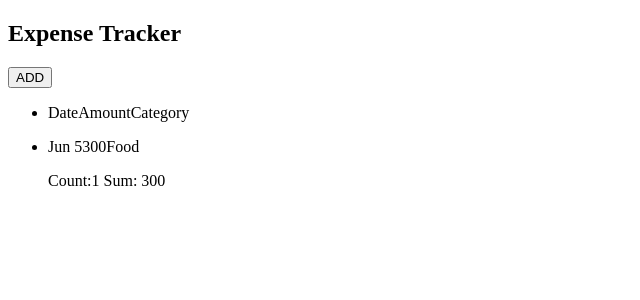
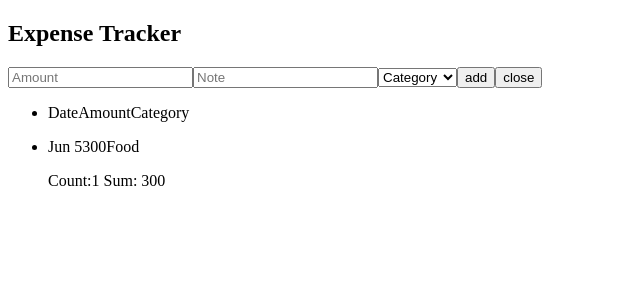
Before and after one commit to hodayaabu/Expense-Tracker, a React (Vite) app: page / in a window 1280 px wide. Both pictures are taken after a click on the button "ADD". Shown: the top 300 px of the page, without its empty margins (0-640 px from the left). Built offline with nearby package versions, Linux system fonts and the light colour scheme.

Commit message:
adding add expense

```diff
--- a/src/comps/ExpenseList.jsx
+++ b/src/comps/ExpenseList.jsx
@@ -11,9 +11,11 @@ export function ExpenseList({ expenses }) {
     }, [expenses.amount])
 
     function calcSum() {
-        for (let i = 0; i < expenses.length; i++) {
-            setSum(sum + expenses[i].amount)
-        }
+        let x = 0
+        for (let i = 0; i < expenses.length; i++) (
+            x = x + expenses[i].amount
+        )
+        setSum(x)
     }
 
     return (
--- a/src/pages/Home.jsx
+++ b/src/pages/Home.jsx
@@ -1,20 +1,51 @@
-import { useEffect } from 'react'
+import { useEffect, useState } from 'react'
 import { ExpenseList } from '../comps/ExpenseList'
 import { expenseActions } from '../store/actions/expense.actions'
 import { useSelector } from "react-redux"
+import { utilService } from '../services/util.service'
 
 export function Home() {
+    const [isAdding, setIsAdding] = useState(false)
+    const [newExpense, setNewExpense] = useState(utilService.createExpense())
     const expenses = useSelector((storeState) => storeState.expenseModule.expenses);
 
     useEffect(() => {
         loadExpenses()
-    }, [])
+    }, [expenses])
 
     async function loadExpenses() {
         try {
             await expenseActions.loadExpenses();
         } catch (err) {
             console.log("Issues loading expenses ,", err);
+        }
+    }
+    function handleIsAdding() {
+        setIsAdding(!isAdding)
+        if (!isAdding) setNewExpense(utilService.createExpense())
+    }
+
+
+    function handleChange(ev) {
+        let { value, name: field, type } = ev.target
+        switch (type) {
+            case 'number':
+                value = (+value || '')
+                break;
+            default:
+                break;
+        }
+        setNewExpense((prevNewExpense) => ({ ...prevNewExpense, [field]: value }))
+    }
+
+
+    async function handleAddingExpense(ev) {
+        ev.preventDefault()
+        try {
+            handleIsAdding()
+            await expenseActions.addExpenses(newExpense);
+        } catch (err) {
+            console.log("Issues adding expenses ,", err);
         }
     }
 
@@ -25,7 +56,44 @@ export function Home() {
                 <h1 className='main-title'>Expense Tracker</h1>
 
                 <div className="container">
-                    <button>ADD</button>
+                    {!isAdding ? (
+                        <button className='add-new-expense' onClick={handleIsAdding}>ADD</button>
+                    ) : (
+                        <div className="add-new-expense">
+                            <input
+                                type="number"
+                                name='amount'
+                                value={newExpense.amount}
+                                placeholder='Amount'
+                                onChange={handleChange}
+                            />
+
+                            <input
+                                type="text"
+                                name='note'
+                                value={newExpense.note}
+                                placeholder='Note'
+                                onChange={handleChange}
+                            />
+
+                            <select
+                                name="category"
+                                value={newExpense.category}
+                                onChange={handleChange}
+                            >
+                                <option value="">Category</option>
+                                <option value="Food"> Food</option>
+                                <option value="Transport"> Transport</option>
+                                <option value="Utilities"> Utilities</option>
+                                <option value="Shopping"> Shopping</option>
+                                <option value="Other"> Other</option>
+                            </select>
+
+                            <button onClick={(ev) => handleAddingExpense(ev)}>add</button>
+                            <button onClick={handleIsAdding}>close</button>
+                        </div>
+
+                    )}
                     <ExpenseList expenses={expenses} />
                 </div>
             </div>
--- a/src/services/async-storage.service.js
+++ b/src/services/async-storage.service.js
@@ -24,7 +24,7 @@ function get(entityType, entityId) {
 function post(entityType, newEntity) {
     newEntity = { ...newEntity }
     newEntity._id = utilService.makeId()
-    newEntity.createdAt = Date.now()
+    newEntity.date = Date.now()
     return query(entityType).then(entities => {
         entities.push(newEntity)
         _save(entityType, entities)
--- a/src/services/expense.service.local.js
+++ b/src/services/expense.service.local.js
@@ -8,10 +8,15 @@ _createExpenses()
 
 export const expenseService = {
     query,
+    post
 }
 
 function query() {
     return storageService.query(STORAGE_KEY)
+}
+
+function post(expense) {
+    return storageService.post(STORAGE_KEY, expense)
 }
 
 function _createExpenses() {
--- a/src/services/util.service.js
+++ b/src/services/util.service.js
@@ -1,6 +1,7 @@
 export const utilService = {
     makeId,
     getDate,
+    createExpense,
     loadFromStorage,
     saveToStorage
 }
@@ -22,6 +23,16 @@ function getDate(time) {
     return `${month} ${day}`
 }
 
+function createExpense(category = '', amount, note = '') {
+    const newExpense = {
+        category,
+        amount,
+        note
+    }
+
+    return newExpense
+}
+
 
 function saveToStorage(key, value) {
     localStorage[key] = JSON.stringify(value);
--- a/src/store/actions/expense.actions.js
+++ b/src/store/actions/expense.actions.js
@@ -3,10 +3,12 @@ import { store } from "../store";
 
 import {
     SET_EXPENSES,
+    ADD_EXPENSE
 } from "../reducers/expense.reducer";
 
 export const expenseActions = {
     loadExpenses,
+    addExpenses
 };
 
 async function loadExpenses() {
@@ -18,3 +20,13 @@ async function loadExpenses() {
         throw err;
     }
 }
+
+async function addExpenses(expense) {
+    try {
+        await expenseService.post(expense);
+        store.dispatch({ type: ADD_EXPENSE, expense });
+    } catch (err) {
+        console.log("Had issues loading expenses", err);
+        throw err;
+    }
+}
--- a/src/store/reducers/expense.reducer.js
+++ b/src/store/reducers/expense.reducer.js
@@ -1,4 +1,5 @@
 export const SET_EXPENSES = "SET_EXPENSES";
+export const ADD_EXPENSE = "  ADD_EXPENSE";
 
 const initialState = {
     expenses: null,
@@ -11,6 +12,11 @@ export function expenseReducer(state = initialState, action = {}) {
                 ...state,
                 expenses: action.expenses,
             };
+        case ADD_EXPENSE:
+            return {
+                ...state,
+                tasks: [...state.expenses, action.expense],
+            };
         default:
             return state;
     }
```
